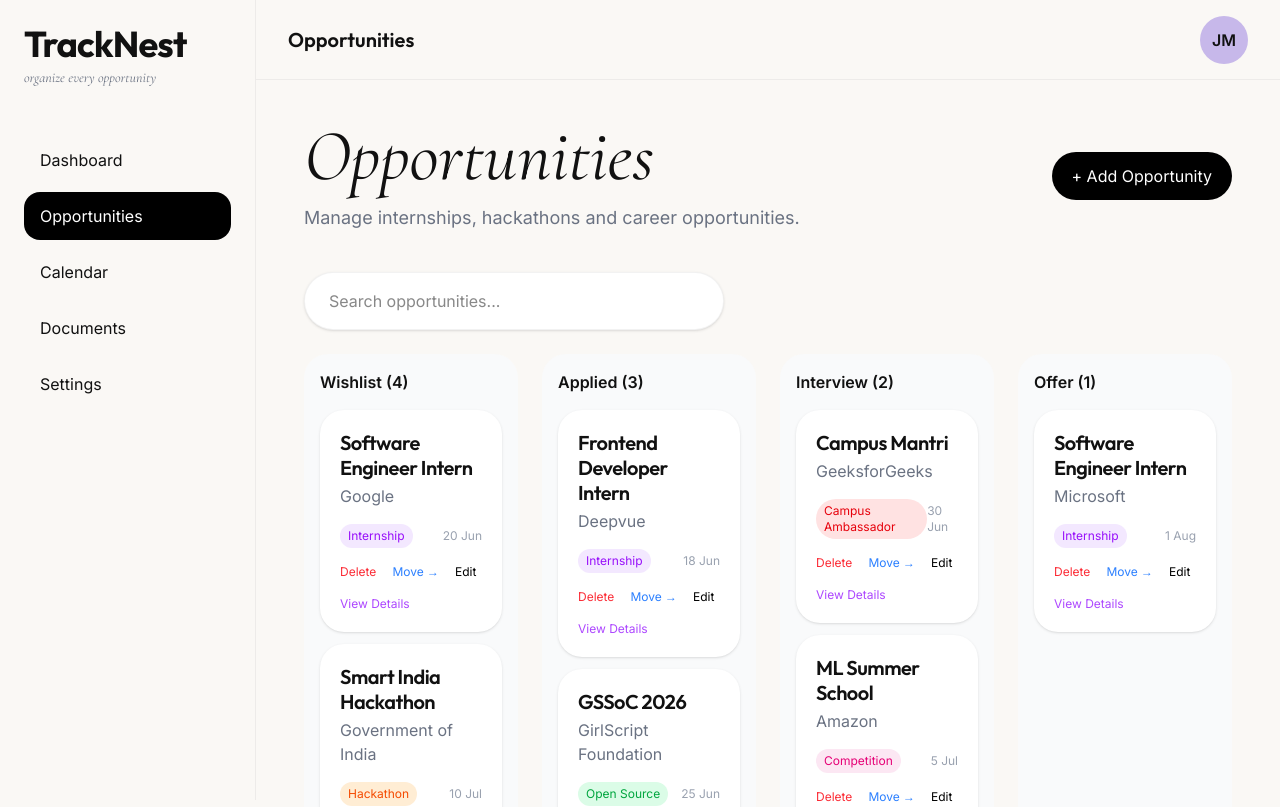
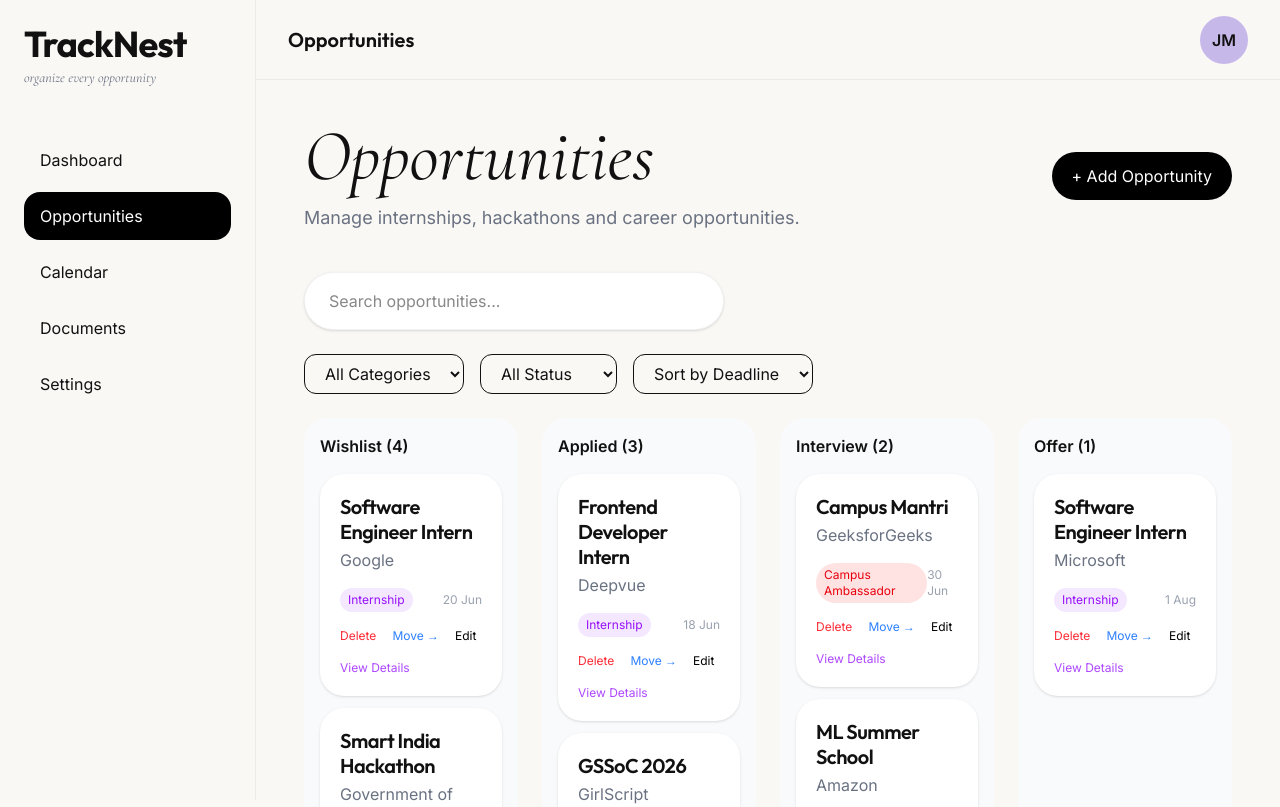
Before and after one commit to Jyotiiii3003/TrackNest, a React (Vite) app in the folder frontend/: page /opportunities in a window 1280 px wide. Shown: the top 807 px of the page. Built offline with nearby package versions, Linux system fonts and the light colour scheme.

Commit message:
Add advanced filtering and sorting for opportunities

```diff
--- a/frontend/src/pages/Opportunities.jsx
+++ b/frontend/src/pages/Opportunities.jsx
@@ -21,12 +21,49 @@ function Opportunities() {
         localStorage.setItem("opportunities", JSON.stringify(opportunitiesList));
     }, [opportunitiesList]);
 
+
+  const [selectedCategory, setSelectedCategory] =
+  useState("");
+
+  const [selectedStatus, setSelectedStatus] =
+  useState("");
+
+  const [sortOrder, setSortOrder] =
+  useState("");
   const filteredOpportunities =
-  opportunitiesList.filter((item) =>
-    `${item.title} ${item.organization} ${item.category} ${item.notes|| ""}`
-      .toLowerCase()
-      .includes(searchTerm.toLowerCase())
-  );
+  opportunitiesList
+    .filter((item) =>
+      `${item.title} ${item.organization} ${item.category} ${item.notes || ""}`
+        .toLowerCase()
+        .includes(searchTerm.toLowerCase())
+    )
+    .filter((item) =>
+      selectedCategory
+        ? item.category === selectedCategory
+        : true
+    )
+    .filter((item) =>
+      selectedStatus
+        ? item.status === selectedStatus
+        : true
+    )
+    .sort((a, b) => {
+      if (sortOrder === "nearest") {
+        return (
+          new Date(a.deadline) -
+          new Date(b.deadline)
+        );
+      }
+
+      if (sortOrder === "latest") {
+        return (
+          new Date(b.deadline) -
+          new Date(a.deadline)
+        );
+      }
+
+      return 0;
+    });
 
   const wishlist = filteredOpportunities.filter(
     (item) => item.status === "Wishlist"
@@ -184,6 +221,64 @@ return (
       />
     </div>
 
+
+    <div className="flex gap-4 mb-6 flex-wrap">
+  <select
+    value={selectedCategory}
+    onChange={(e) =>
+      setSelectedCategory(e.target.value)
+    }
+    className="rounded-xl px-4 py-2 border"
+  >
+    <option value="">
+      All Categories
+    </option>
+    <option>Internship</option>
+    <option>Hackathon</option>
+    <option>Scholarship</option>
+    <option>Open Source</option>
+    <option>Competition</option>
+    <option>Event</option>
+  </select>
+
+  <select
+    value={selectedStatus}
+    onChange={(e) =>
+      setSelectedStatus(e.target.value)
+    }
+    className="rounded-xl px-4 py-2 border"
+  >
+    <option value="">
+      All Status
+    </option>
+    <option>Wishlist</option>
+    <option>Applied</option>
+    <option>Interview</option>
+    <option>Offer</option>
+    <option>Completed</option>
+    <option>Rejected</option>
+  </select>
+
+  <select
+    value={sortOrder}
+    onChange={(e) =>
+      setSortOrder(e.target.value)
+    }
+    className="rounded-xl px-4 py-2 border"
+  >
+    <option value="">
+      Sort by Deadline
+    </option>
+    <option value="nearest">
+      Nearest First
+    </option>
+    <option value="latest">
+      Latest First
+    </option>
+  </select>
+</div>
+
+
     {/* Kanban Board */}
     <div className="grid lg:grid-cols-4 gap-6">
       <KanbanColumn
```
